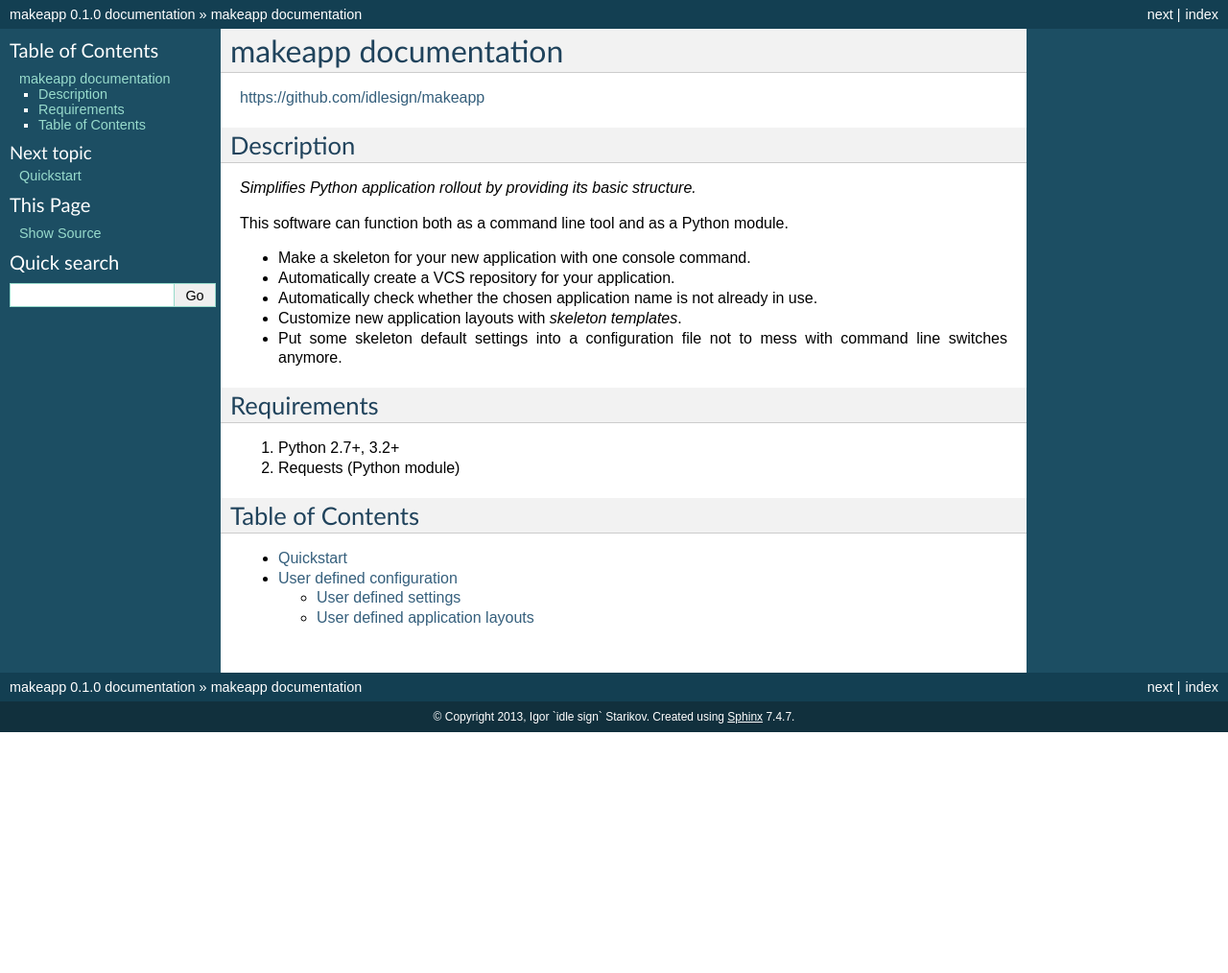
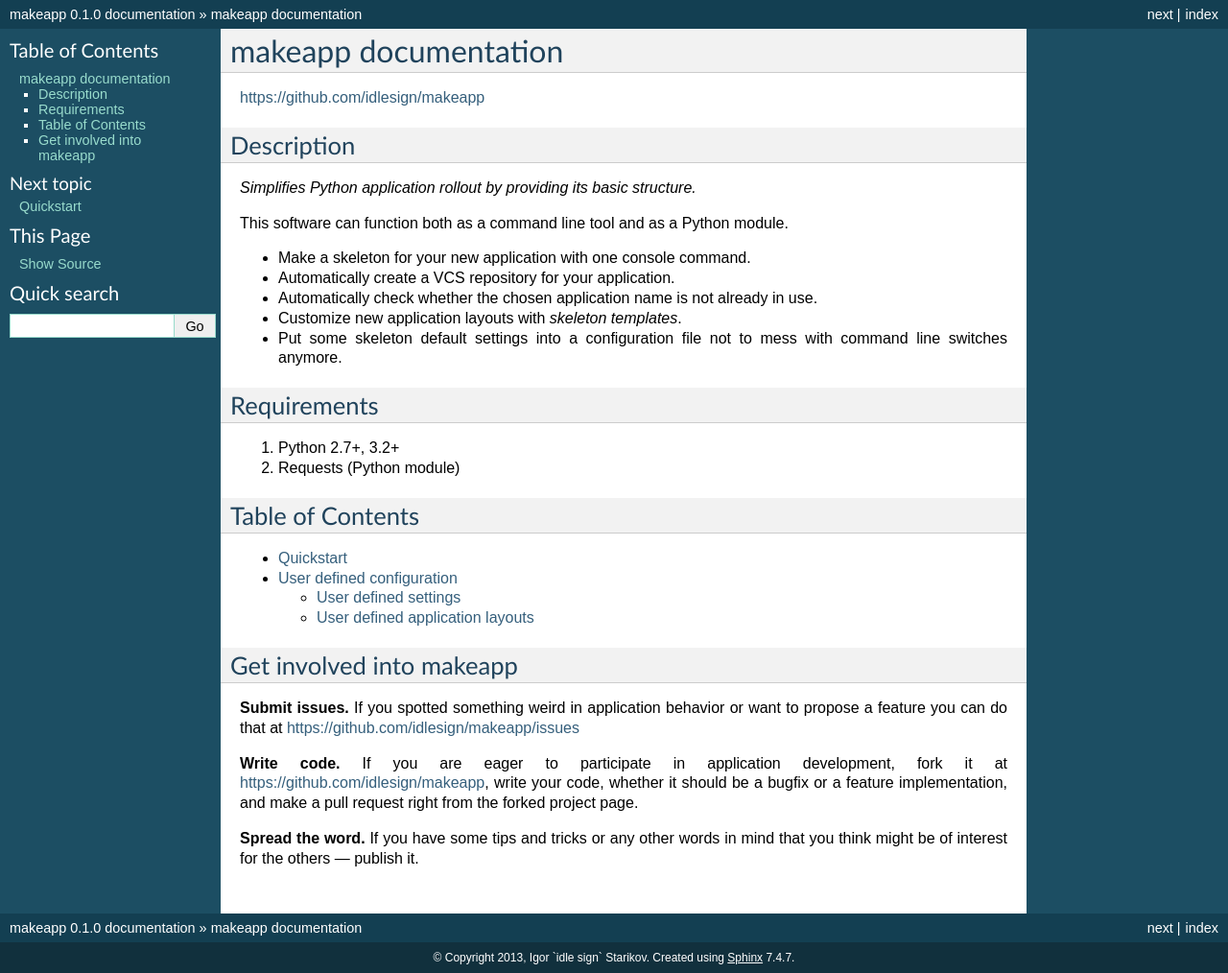
Before and after one commit to idlesign/makeapp, a Sphinx documentation site: the page built from docs/source/index.rst, in a window 1280 px wide. Shown: the whole page at 96% size. Built offline with Sphinx 7.4.7, drawn with Linux system fonts in a browser that asks for light colours; before the commit the page ends 900 px from its top, so only the background shows below that.

Commit message:
Docs updated.

```diff
--- a/docs/source/index.rst
+++ b/docs/source/index.rst
@@ -37,3 +37,14 @@
 
     quickstart
     userconf
+
+
+
+Get involved into makeapp
+-------------------------
+
+**Submit issues.** If you spotted something weird in application behavior or want to propose a feature you can do that at https://github.com/idlesign/makeapp/issues
+
+**Write code.** If you are eager to participate in application development, fork it at https://github.com/idlesign/makeapp, write your code, whether it should be a bugfix or a feature implementation, and make a pull request right from the forked project page.
+
+**Spread the word.** If you have some tips and tricks or any other words in mind that you think might be of interest for the others — publish it.
```
